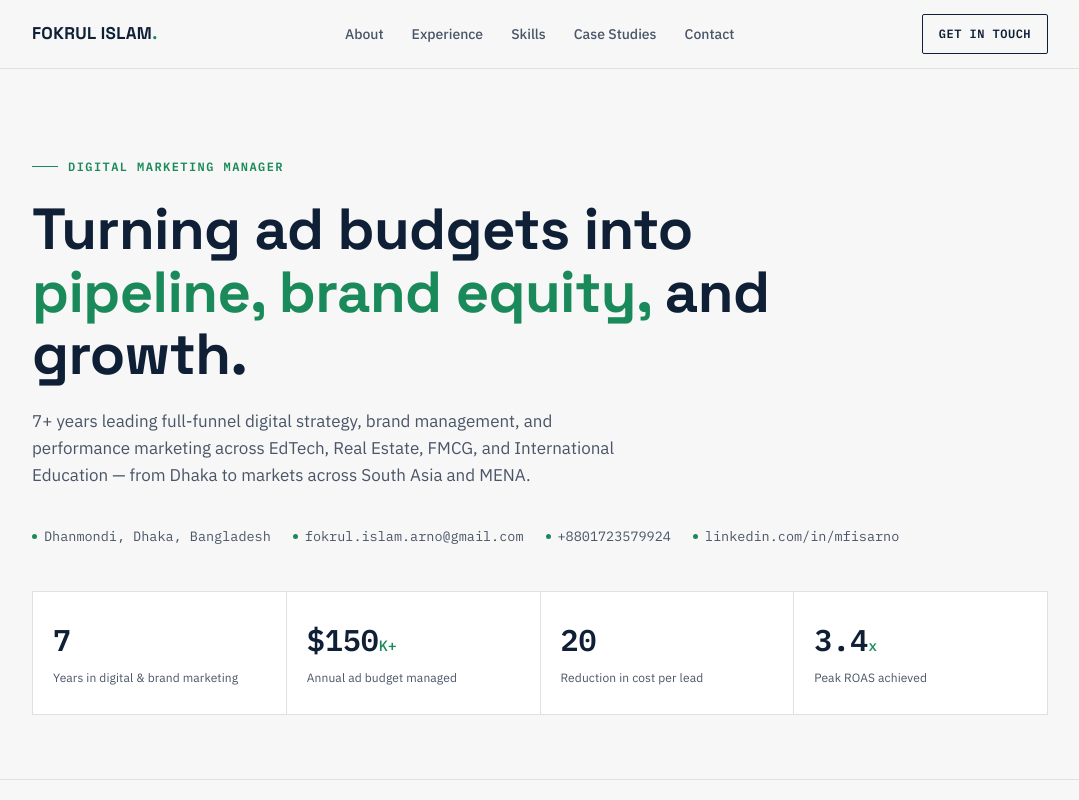
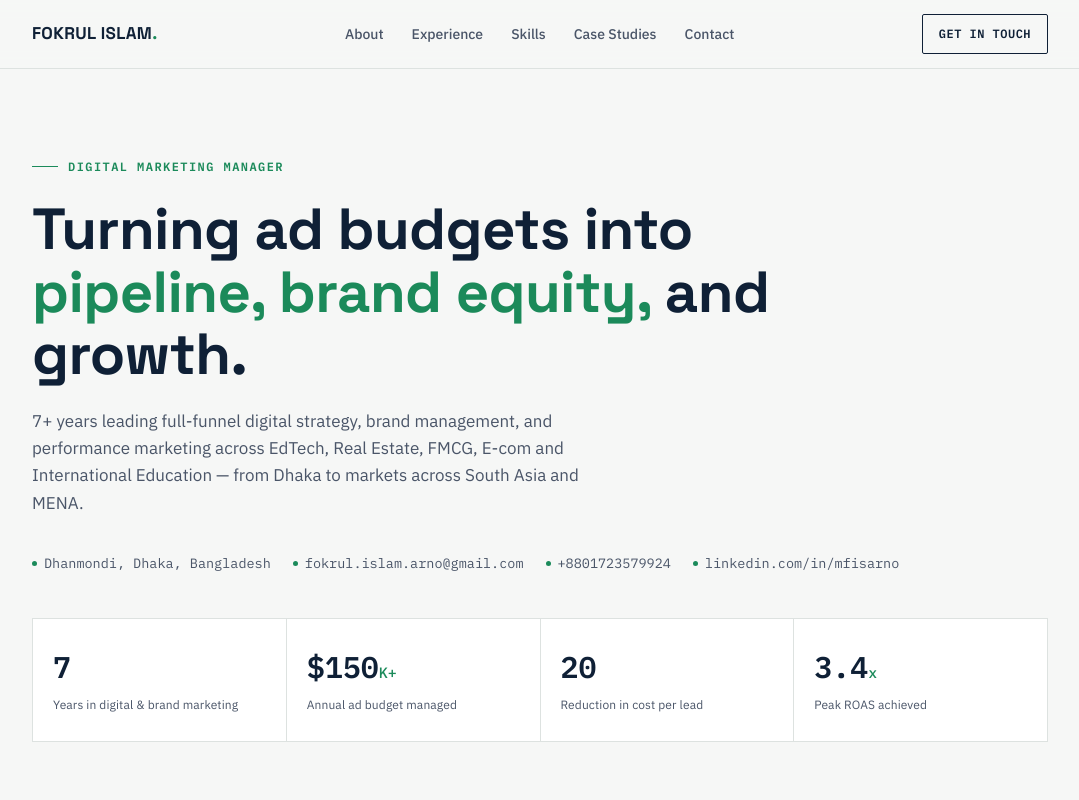
Before and after one commit to iamfok/Portfolio, a plain HTML site: page index.html in a window 1280 px wide. Shown: the top 800 px of the page, without its empty margins (100-1179 px from the left). Drawn offline with Linux system fonts and the light colour scheme.

Commit message:
index.html

```diff
--- a/index.html
+++ b/index.html
@@ -256,7 +256,7 @@
   <div class="wrap">
     <div class="eyebrow">Digital Marketing Manager</div>
     <h1 class="headline">Turning ad budgets into <span class="accent">pipeline, brand equity,</span> and growth.</h1>
-    <p class="subhead">7+ years leading full-funnel digital strategy, brand management, and performance marketing across EdTech, Real Estate, FMCG, and International Education — from Dhaka to markets across South Asia and MENA.</p>
+    <p class="subhead">7+ years leading full-funnel digital strategy, brand management, and performance marketing across EdTech, Real Estate, FMCG, E-com and International Education — from Dhaka to markets across South Asia and MENA.</p>
     <div class="hero-meta">
       <span><span class="dot"></span>Dhanmondi, Dhaka, Bangladesh</span>
       <span><span class="dot"></span>fokrul.islam.arno@gmail.com</span>
```
